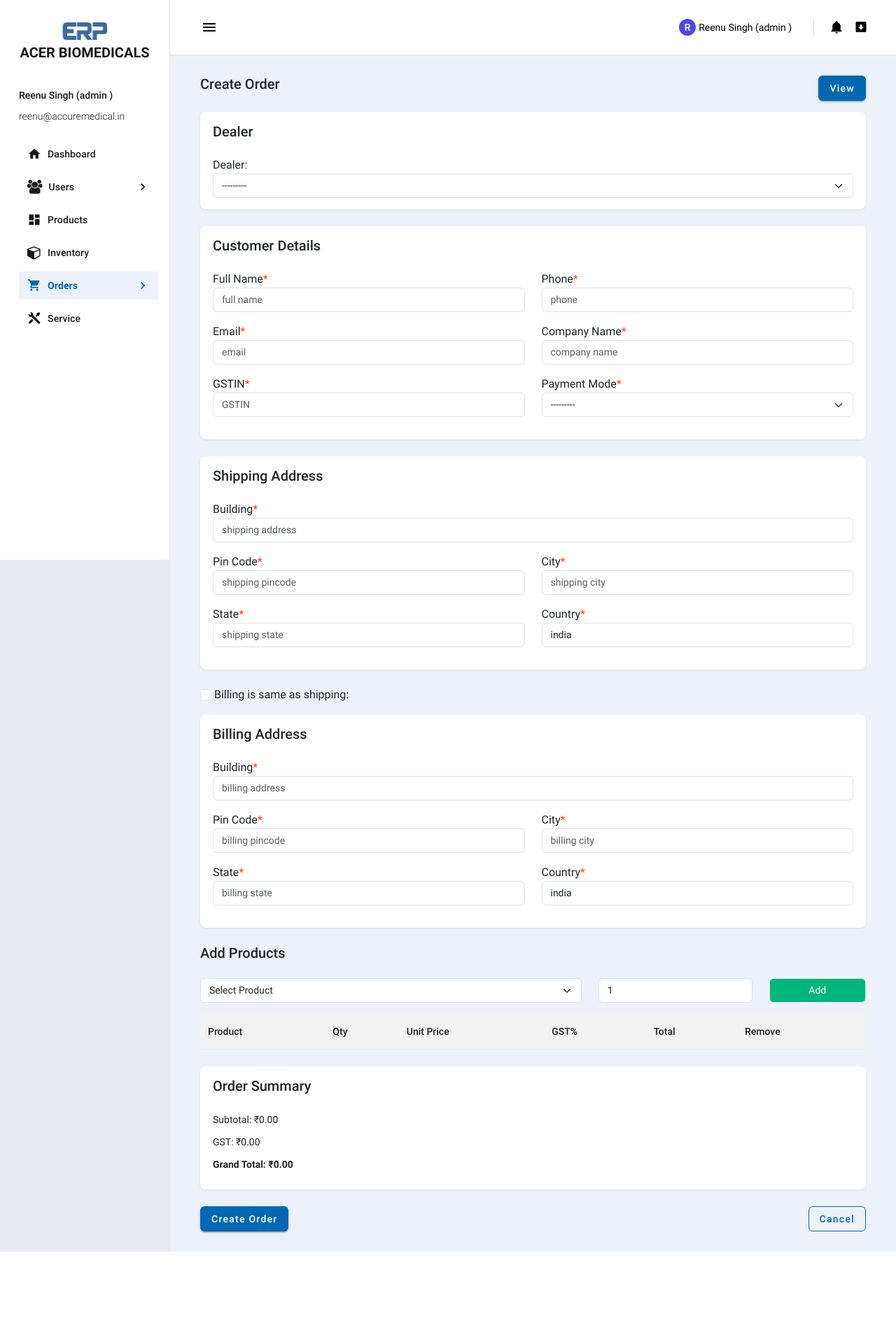
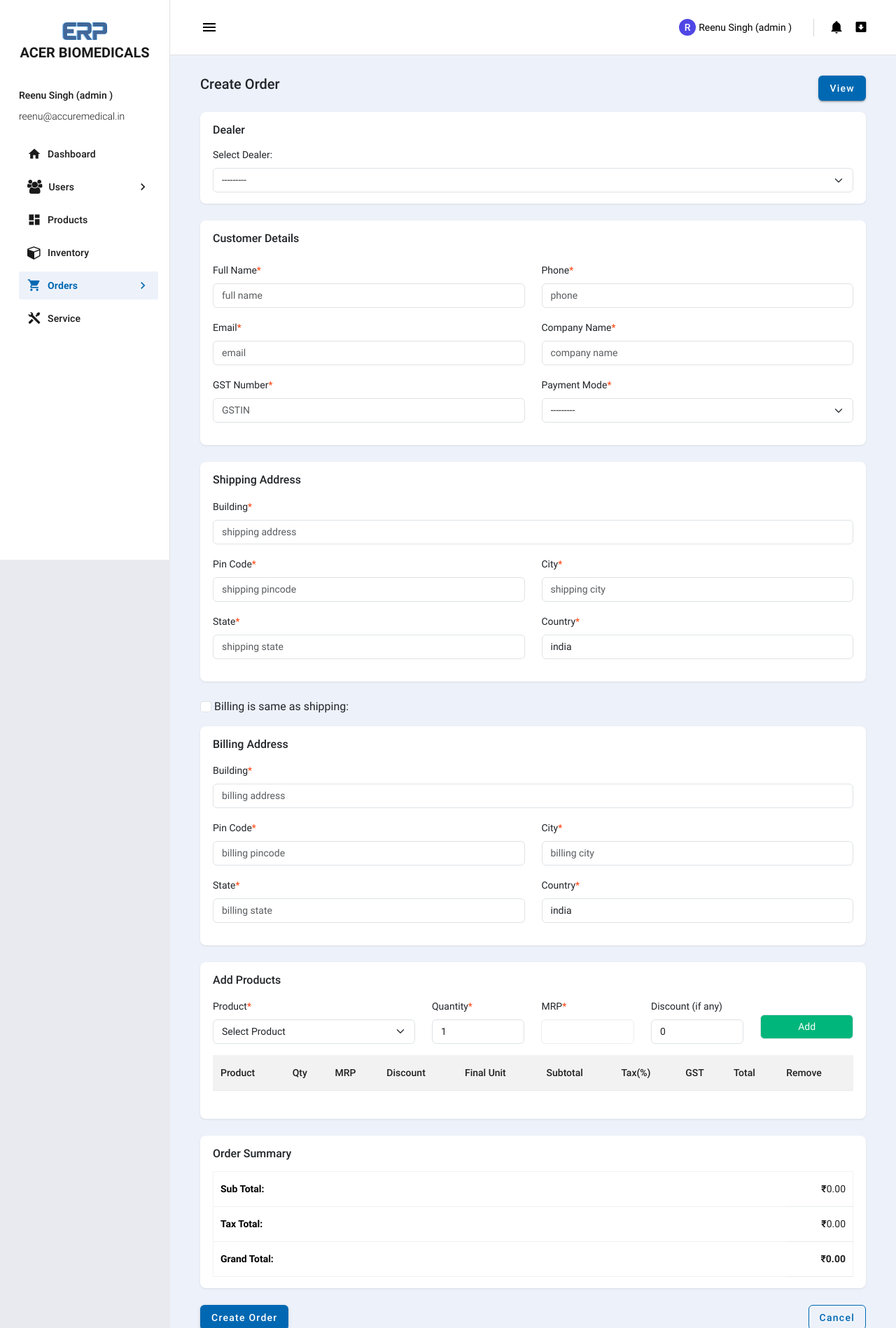
Before and after one commit to Acer-code/production-ready-erp-code, a Django app: page /erp/orders/create-new/ in a window 1280 px wide. Shown: the top 1898 px of the page at 70% size. Before the commit the page ends 1789 px from the top, so only its background shows below. Run offline with Django 5.2, Linux system fonts and the light colour scheme; a user stored in the database is signed in; data comes from the database, SQL or seed files in the repository; both versions use the stored data as it was after the commit; lists and menus that the app fills with data are empty; some libraries are stand-ins or nearby versions.

Commit message:
first commit

```diff
--- a/erp/forms.py
+++ b/erp/forms.py
@@ -47,6 +47,7 @@
 
 
 class OrderForm(forms.ModelForm):
+
     # checkbox for telling billing is same as shipping
     billing_same_as_shipping =forms.BooleanField(
         required=False,
@@ -122,6 +123,11 @@
 
 class OrderItemForm(forms.ModelForm):
     product = forms.ModelChoiceField(queryset=Product.objects.all(), empty_label='select product',widget=forms.Select(attrs={'class':'form-control'}))
+    discount = forms.DecimalField(
+        required=False,
+        initial=0,
+        widget=forms.NumberInput(attrs={'class':'form-control','min':0})
+    )
     qty = forms.IntegerField(
         initial=1,
         min_value=1,
@@ -130,7 +136,7 @@
     class Meta:
         model = OrderItem
         fields =[
-            'product','qty'
+            'product','qty','discount'
         ]
 
 OrderItemFormSet = inlineformset_factory(Order, OrderItem, form=OrderItemForm, extra=0, can_delete=True)
--- a/erp/views.py
+++ b/erp/views.py
@@ -177,9 +177,7 @@
         email = request.POST.get('email')
         company = request.POST.get('company')
         role = request.POST.get('role')
-        print('role',role)
         sub_employee_role = request.POST.get('sub_employee_role')
-        print('sub_employee_role',sub_employee_role)
         try:
             with transaction.atomic():
                 user.first_name = first_name
@@ -410,27 +408,68 @@
 
                     order.save()
 
-                    # -----------------------------------
-                    # MERGE DUPLICATE PRODUCTS
-                    # -----------------------------------
-                    product_qty_map = defaultdict(int)
+                    product_map = {}
 
                     for item in valid_items:
                         product = item['product']
                         qty = item['qty']
-                        product_qty_map[product] += qty
+                        discount = item.get('discount', 0) or 0
 
-                    # -----------------------------------
-                    #  Save clean order items
-                    # -----------------------------------
-                    for product, qty in product_qty_map.items():
+                        if discount == product.price:
+                            raise ValueError("Discount cannot be equal to unit price")
+
+                        if discount < 0:
+                            raise ValueError("Discount cannot be negative")
+
+                        if discount > product.price:
+                            raise ValueError("Discount cannot exceed unit price")
+
+
+                        if product in product_map:
+                            product_map[product]['qty'] += qty
+                            # keep MAX discount per unit (or you can sum, your choice)
+                            product_map[product]['discount'] = max(
+                                product_map[product]['discount'],
+                                discount
+                            )
+                        else:
+                            product_map[product] = {
+                                'qty': qty,
+                                'discount': discount
+                            }
+
+                    for product, data in product_map.items():
                         OrderItem.objects.create(
                             order=order,
                             product=product,
-                            qty=qty,
+                            qty=data['qty'],
                             unit_price=product.price,
+                            discount=data['discount'],
                             gst_rate=product.tax
                         )
+
+                    # -----------------------------------
+                    # MERGE DUPLICATE PRODUCTS
+                    # -----------------------------------
+                    # product_qty_map = defaultdict(int)
+
+                    # for item in valid_items:
+                    #     product = item['product']
+                    #     qty = item['qty']
+                    #     product_qty_map[product] += qty
+
+                    # # -----------------------------------
+                    # #  Save clean order items
+                    # # -----------------------------------
+                    # for product, qty in product_qty_map.items():
+                    #     discount = item.get('discount', 0) or 0
+                    #     OrderItem.objects.create(
+                    #         order=order,
+                    #         product=product,
+                    #         qty=qty,
+                    #         unit_price=product.price,
+                    #         gst_rate=product.tax
+                    #     )
 
                     # -----------------------------------
                     #Calculate totals
@@ -441,7 +480,6 @@
                 return redirect('order_list')
 
             except Exception as e:
-                print('Order creation error:', e)
                 messages.error(request, 'Something went wrong while creating order.')
 
         else:
@@ -598,6 +636,16 @@
                     stock.current_quantity = F('current_quantity') + item.qty
                     stock.save()
 
+            # Validate tracking before dispatch
+            if new_status == 'dispatched':
+                if not order.tracking_number or not order.courier:
+                    messages.error(
+                        request,
+                        "Please add courier and tracking number before dispatching."
+                    )
+                    return redirect(request.META.get('HTTP_REFERER'))
+
+
             order.status = new_status
             order.save()
 
@@ -643,18 +691,18 @@
     if user.role == 'admin':
         orders = Order.objects.select_related(
             'dealer', 'created_by', 'sales_person'
-        )
+        ).order_by('-order_date')
 
 
     elif user.role == 'dealer':
         orders = Order.objects.select_related(
             'dealer', 'created_by'
-        ).filter(dealer=user.dealer_profile)
+        ).filter(dealer=user.dealer_profile).order_by('-order_date')
 
     elif user.role == 'employee' and user.sub_employee_role == 'sales':
         orders = Order.objects.select_related(
             'dealer', 'created_by'
-        ).filter(created_by=user)
+        ).filter(created_by=user).order_by('-order_date')
 
     else:
         orders = Order.objects.all().order_by('-order_date')
--- a/services/views.py
+++ b/services/views.py
@@ -69,6 +69,7 @@
                 request,
                 f"Spare '{name}' already added."
             )
+
             continue
 
         # CREATE AS REQUESTED (IMPORTANT FIX)
@@ -252,7 +253,6 @@
     return HttpResponseForbidden()
 
 # =========================
-
 @role_required('employee:engineer')
 def engineer_dashboard(request):
     user = request.user
--- a/static/assets/css/main.css
+++ b/static/assets/css/main.css
@@ -574,3 +574,30 @@
 
 }
 /* Responsive Code End */
+
+
+
+/* table-action */
+.action .dropdown-toggle {
+    cursor: pointer;
+    font-size: 1rem;
+    width: 100%;
+    background: transparent;
+    border: 0;
+    font-weight: 700;
+}
+.action .dropdown-toggle::after {
+    content: none;
+}
+.action li:not(:last-child) {
+    margin-bottom: 0.5rem;
+}
+.action .dropdown-item {
+    display: flex;
+    align-items: center;
+    font-size: 0.875rem;
+}
+.action .dropdown-item .fa {
+    padding: 0.25rem 0.35rem;
+    border-radius: 0.25rem;
+}
--- a/templates/erp/admin/order/create_order.html
+++ b/templates/erp/admin/order/create_order.html
@@ -24,8 +24,8 @@
         {% if request.user.role != 'dealer' %}
         <div class="col-12">
             <div class="mdc-card mb-4">
-              <h4 class="mb-4">Dealer</h4>
-              {{ order_form.dealer.label_tag }}
+              <h5 class="header-title mb-3">Dealer</h5>
+              <label for="id_dealer" class=" form-label">Select Dealer:</label>
               {{ order_form.dealer}}
             </div>
         </div>
@@ -34,34 +34,34 @@
         {# ================= CUSTOMER DETAILS ================= #}
         <div class="col-12">
           <div class="mdc-card mb-4">
-              <h4 class="mb-4">Customer Details</h4>
+              <h5 class="mb-4">Customer Details</h5>
               <div class="row">
                 <div class="col-md-6 mb-3">
-                  <label for="id_full_name">Full Name<span class="text-danger">*</span></label>
+                  <label for="id_full_name" class=" form-label">Full Name<span class="text-danger">*</span></label>
                   {{ order_form.full_name }}
                 </div>
 
                 <div class="col-md-6 mb-3">
-                  <label for="id_phone">Phone<span class="text-danger">*</span></label>
+                  <label for="id_phone" class=" form-label">Phone<span class="text-danger">*</span></label>
                   {{ order_form.phone }}
                 </div>
 
                 <div class="col-md-6 mb-3">
-                  <label for="id_email">Email<span class="text-danger">*</span></label>
+                  <label for="id_email" class=" form-label">Email<span class="text-danger">*</span></label>
                   {{ order_form.email }}
                 </div>
 
                 <div class="col-md-6 mb-3">
-                    <label for="id_company_name">Company Name<span class="text-danger">*</span></label>
+                    <label for="id_company_name" class=" form-label">Company Name<span class="text-danger">*</span></label>
                   {{ order_form.company_name }}
                 </div>
 
                 <div class="col-md-6 mb-3">
-                    <label for="id_gstin">GSTIN<span class="text-danger">*</span></label>
+                    <label for="id_gstin" class=" form-label">GST Number<span class="text-danger">*</span></label>
                   {{ order_form.gstin }}
                 </div>
                 <div class="col-md-6 mb-3">
-                    <label for="id_payment_mode">Payment Mode<span class="text-danger">*</span></label>
+                    <label for="id_payment_mode" class=" form-label">Payment Mode<span class="text-danger">*</span></label>
                   {{ order_form.payment_mode }}
                 </div>
 
@@ -72,30 +72,30 @@
         {# ================= SHIPPING ADDRESS ================= #}
         <div class="col-12">
           <div class="mdc-card mb-4">
-              <h4 class="mb-4">Shipping Address</h4>
+              <h5 class="header-title mb-3">Shipping Address</h5>
               <div class="row">
                 <div class="col-12 mb-3">
-                  <label for="id_shipp_building">Building<span class="text-danger">*</span></label>
+                  <label for="id_shipp_building" class=" form-label">Building<span class="text-danger">*</span></label>
                   {{ order_form.shipp_building }}
                 </div>
 
                 <div class="col-md-6 mb-3">
-                  <label for="id_shipp_zip">Pin Code<span class="text-danger">*</span></label>
+                  <label for="id_shipp_zip" class=" form-label">Pin Code<span class="text-danger">*</span></label>
                   {{ order_form.shipp_zip }}
                 </div>
 
                 <div class="col-md-6 mb-3">
-                  <label for="id_shipp_city">City<span class="text-danger">*</span></label>
+                  <label for="id_shipp_city" class=" form-label">City<span class="text-danger">*</span></label>
                   {{ order_form.shipp_city }}
                 </div>
 
                 <div class="col-md-6 mb-3">
-                  <label for="id_shipp_state">State<span class="text-danger">*</span></label>
+                  <label for="id_shipp_state" class=" form-label">State<span class="text-danger">*</span></label>
                   {{ order_form.shipp_state }}
                 </div>
 
                 <div class="col-md-6 mb-3">
-                  <label for="id_shipp_country">Country<span class="text-danger">*</span></label>
+                  <label for="id_shipp_country" class=" form-label">Country<span class="text-danger">*</span></label>
                   {{ order_form.shipp_country }}
                 </div>
             </div>
@@ -111,30 +111,30 @@
         {# ================= BILLING ADDRESS ================= #}
         <div class="col-12">
           <div class="mdc-card mb-4" id="billingSection">
-            <h4 class="mb-4">Billing Address</h4>
+            <h5 class="header-title mb-3">Billing Address</h5>
             <div class="row">
               <div class="col-12 mb-3">
-                <label for="id_bill_building">Building<span class="text-danger">*</span></label>
+                <label for="id_bill_building" class=" form-label">Building<span class="text-danger">*</span></label>
                 {{ order_form.bill_building }}
               </div>
 
               <div class="col-md-6 mb-3">
-                <label for="id_bill_zip">Pin Code<span class="text-danger">*</span></label>
+                <label for="id_bill_zip" class=" form-label">Pin Code<span class="text-danger">*</span></label>
                 {{ order_form.bill_zip }}
               </div>
 
               <div class="col-md-6 mb-3">
-                <label for="id_bill_city">City<span class="text-danger">*</span></label>
+                <label for="id_bill_city" class=" form-label">City<span class="text-danger">*</span></label>
                 {{ order_form.bill_city }}
               </div>
 
               <div class="col-md-6 mb-3">
-                <label for="id_bill_state">State<span class="text-danger">*</span></label>
+                <label for="id_bill_state" class=" form-label">State<span class="text-danger">*</span></label>
                 {{ order_form.bill_state }}
               </div>
 
               <div class="col-md-6 mb-3">
-                <label for="id_bill_country">Country<span class="text-danger">*</span></label>
+                <label for="id_bill_country" class=" form-label">Country<span class="text-danger">*</span></label>
                 {{ order_form.bill_country }}
               </div>
             </div>
@@ -143,10 +143,12 @@
 
         {# ================= ADD PRODUCTS ================= #}
         <div class="col-12">
-            <h4 class="mb-4">Add Products</h4>
+            <div class="mdc-card mb-4">
+              <h5 class="header-title mb-3">Add Products</h5>
 
               <div class="row mb-3">
-            <div class="col-md-7 col-6">
+                <div class="col-md-4">
+                  <label for="product_select" class=" form-label">Product<span class="text-danger">*</span></label>
                   <select id="product_select" class="form-select form-control">
                     <option value="">Select Product</option>
                     {% for product in products %}
@@ -159,35 +161,49 @@
                   </select>
                 </div>
 
-            <div class="col-md-3 col-3">
+                <div class="col-md-2">
+                  <label for="product_qty" class=" form-label">Quantity<span class="text-danger">*</span></label>
                   <input type="number" id="product_qty" value="1" min="1" class="form-control">
                 </div>
+                <div class="col-md-2">
+                  <label class="form-label">MRP<span class="text-danger">*</span></label>
+                  <input type="text" id="product_price" class="form-control bg-white" readonly>
+                </div>
 
-            <div class="col-md-2 col-3">
+                <div class="col-md-2">
+                  <label for="product_discount" class=" form-label">Discount <span class="">(if any)</span></label>
+                  <input type="number" id="product_discount" value="0" min="0" class="form-control">
+                </div>
+
+                <div class="col-md-2 mt-4">
                   <button type="button" id="addProduct"
                           class="form-control bg-success text-white">
                     Add
                   </button>
                 </div>
               </div>
-        </div>
 
               {# ================= PRODUCT TABLE ================= #}
-        <div class="col-12">
               <div class="table-responsive mb-4">
                 <table class="table">
                   <thead>
                     <tr>
                       <th>Product</th>
                       <th>Qty</th>
-                  <th>Unit Price</th>
-                  <th>GST%</th>
+                      <th>MRP</th>
+                      <th>Discount</th>
+                      <th>Final Unit</th>
+                      <th>Subtotal</th>
+                      <th>Tax(%)</th>
+                      <th>GST</th>
                       <th>Total</th>
+
                       <th class="space">Remove</th>
                     </tr>
                   </thead>
                   <tbody id="itemsBody"></tbody>
                 </table>
+              </div>
             </div>
         </div>
 
@@ -196,10 +212,24 @@
         {# ================= TOTALS ================= #}
         <div class="col-12">
             <div class="mdc-card mb-4">
-            <h4 class="mb-4">Order Summary</h4>
-            <p>Subtotal: ₹<span id="subtotal">0.00</span></p>
-            <p>GST: ₹<span id="gst">0.00</span></p>
-            <p><strong>Grand Total: ₹<span id="grand">0.00</span></strong></p>
+            <h5 class="header-title mb-3">Order Summary</h5>
+            <div class="table-responsive">
+                <table class="table">
+                    <tbody><tr>
+                      <th>Sub Total:</th>
+                      <td class="text-end"><strong>₹</strong><span id="subtotal">0.00</span></td>
+                    </tr>
+                    <tr>
+                      <th>Tax Total:</th>
+                      <td class="text-end"><strong>₹</strong><span id="gst">0.00</span></td>
+                    </tr>
+                    <tr class="fw-bold">
+                      <th>Grand Total:</th>
+                      <td class="text-end"><strong>₹<span id="grand">0.00</span></strong></td>
+                    </tr>
+                  </tbody></table>
+            </div>
+
           </div>
         </div>
 
@@ -272,6 +302,14 @@
 let formIndex = 0;
 let subtotal = 0, gstTotal = 0;
 
+document.getElementById('product_select').addEventListener('change', function () {
+    const option = this.selectedOptions[0];
+    if (!option) return;
+
+    const price = option.dataset.price || 0;
+    document.getElementById('product_price').value = price;
+});
+
 document.getElementById('addProduct').addEventListener('click', () => {
     const select = document.getElementById('product_select');
     const qty = parseInt(document.getElementById('product_qty').value);
@@ -283,14 +321,29 @@
     const productId = select.value;
     const productName = select.selectedOptions[0].text;
 
-    const base = unitPrice * qty;
+    // const discount = parseFloat(prompt("Discount per unit?", "0")) || 0;
+    const discount = parseFloat(
+    document.getElementById('product_discount').value
+    ) || 0;
+
+
+    if (discount < 0 || discount >= unitPrice) {
+        alert("Discount must be between 0 and unit price");
+        document.getElementById('product_discount').value = 0;
+        return;
+    }
+
+    const finalUnit = unitPrice - discount;
+    const base = finalUnit * qty;
     const gst = base * gstRate / 100;
     const total = base + gst;
+
 
     subtotal += base;
     gstTotal += gst;
 
     document.getElementById('subtotal').innerText = subtotal.toFixed(2);
+    // document.getElementById('discount').innerText = discount.toFixed(2);
     document.getElementById('gst').innerText = gstTotal.toFixed(2);
     document.getElementById('grand').innerText = (subtotal + gstTotal).toFixed(2);
 
@@ -302,9 +355,19 @@
         <td>${qty}
           <input type="hidden" name="items-${formIndex}-qty" value="${qty}">
         </td>
-        <td>₹${unitPrice.toFixed(2)}</td>
+        <td><strong>₹</strong>${unitPrice.toFixed(2)}</td>
+        <td class="text-danger"><strong>-₹</strong>${discount.toFixed(2)}
+          <input type="hidden" name="items-${formIndex}-discount" value="${discount}">
+        </td>
+        <td class="text-success"><strong>₹</strong>${finalUnit.toFixed(2)}</td>
+
+        <td><strong>₹</strong>${base.toFixed(2)}</td>
+
         <td>${gstRate}%</td>
-        <td>₹${total.toFixed(2)}</td>
+
+        <td><strong>₹</strong>${gst.toFixed(2)}</td>
+
+        <td><strong>₹</strong>${total.toFixed(2)}</td>
         <td>
           <button type="button"
                   onclick="removeRow(${formIndex}, ${base}, ${gst})"
@@ -322,6 +385,8 @@
 
     select.value = '';
     document.getElementById('product_qty').value = 1;
+    document.getElementById('product_discount').value = 0;
+    document.getElementById('product_price').value = 0;
 });
 
 function removeRow(index, base, gst) {
--- a/templates/erp/dealer/dashboard.html
+++ b/templates/erp/dealer/dashboard.html
@@ -93,7 +93,7 @@
             <div class="mdc-layout-grid__inner">
               <div class="mdc-layout-grid__cell stretch-card mdc-layout-grid__cell--span-4-desktop mdc-layout-grid__cell--span-6-tablet">
                 <a href="{% url 'raise_service' %}" class="mdc-card">
-                  <span>Raise New Service Request</span>
+                  <span>Service Request</span>
                   <i class="fa fa-hand-paper-o font-icon" aria-hidden="true"></i>
                 </a>
               </div>
```
Also changed, not shown: erp/models.py (+6 -1 lines), templates/erp/admin/order/order_detail.html (+34 -12 lines), templates/erp/admin/user/user_list.html (+34 -23 lines), db.sqlite3, erp/migrations/0038_orderitem_discount.py (added). Lines whose indentation alone changed are shown as unchanged.
